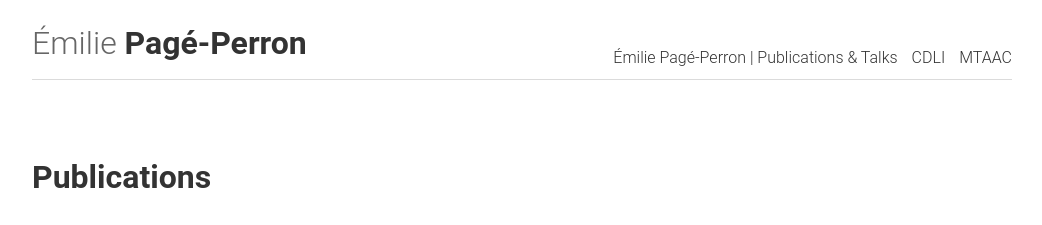
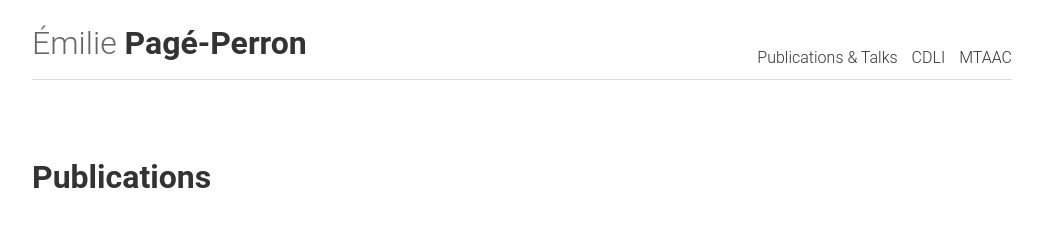
Before and after one commit to epageperron/epageperron.info, a Jekyll site: the page built from publications.md, in a window 1280 px wide. Shown: the top 225 px of the page, without its empty margins (118-1160 px from the left). Built offline with Jekyll 4.4.1, drawn with Linux system fonts in a browser that asks for light colours.

Commit message:
Update publications.md

```diff
--- a/publications.md
+++ b/publications.md
@@ -1,6 +1,6 @@
 ---
 layout: page
-title: Émilie Pagé-Perron | Publications & Talks
+title: Publications & Talks
 description: "List of papers and talks with links when available"
 ---
 
```
